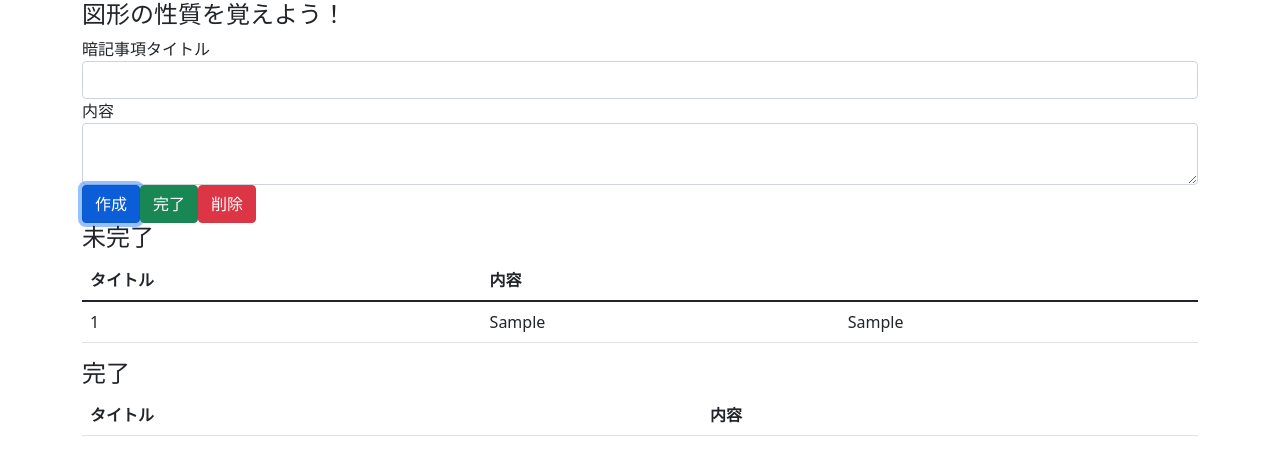
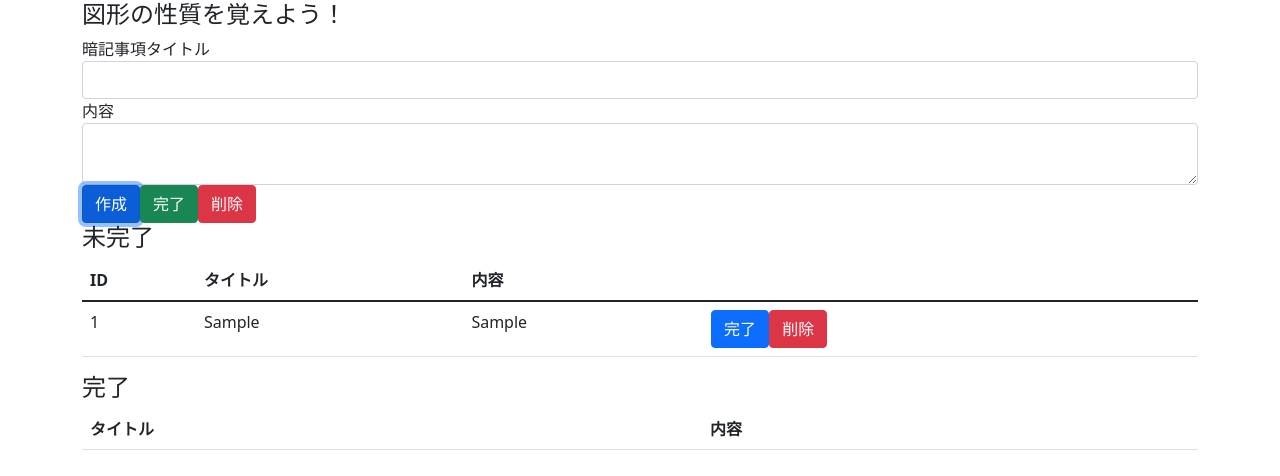
Before and after one commit to suugakusan/react-math-app, a React (Create React App) app: page / in a window 1280 px wide. Both pictures are taken after typing "Sample", "Sample" into the empty fields and a click on the button "作成". Shown: the top 476 px of the page. Built offline with nearby package versions, Linux system fonts and the light colour scheme.

Commit message:
一覧に表示

```diff
--- a/src/components/App.js
+++ b/src/components/App.js
@@ -37,6 +37,7 @@ const App =()=> {
       <table className="table table-hover">
         <thead>
           <tr>
+            <th>ID</th>
             <th>タイトル</th>
             <th>内容</th>
             <th></th>
@@ -49,6 +50,7 @@ const App =()=> {
                 <td>{item.id}</td>
                 <td>{item.title}</td>
                 <td>{item.body}</td>
+                <td><button type="button" className="btn btn-primary">完了</button><button type="button" className="btn btn-danger">削除</button>　</td>
               </tr>
             ))
           }
```
